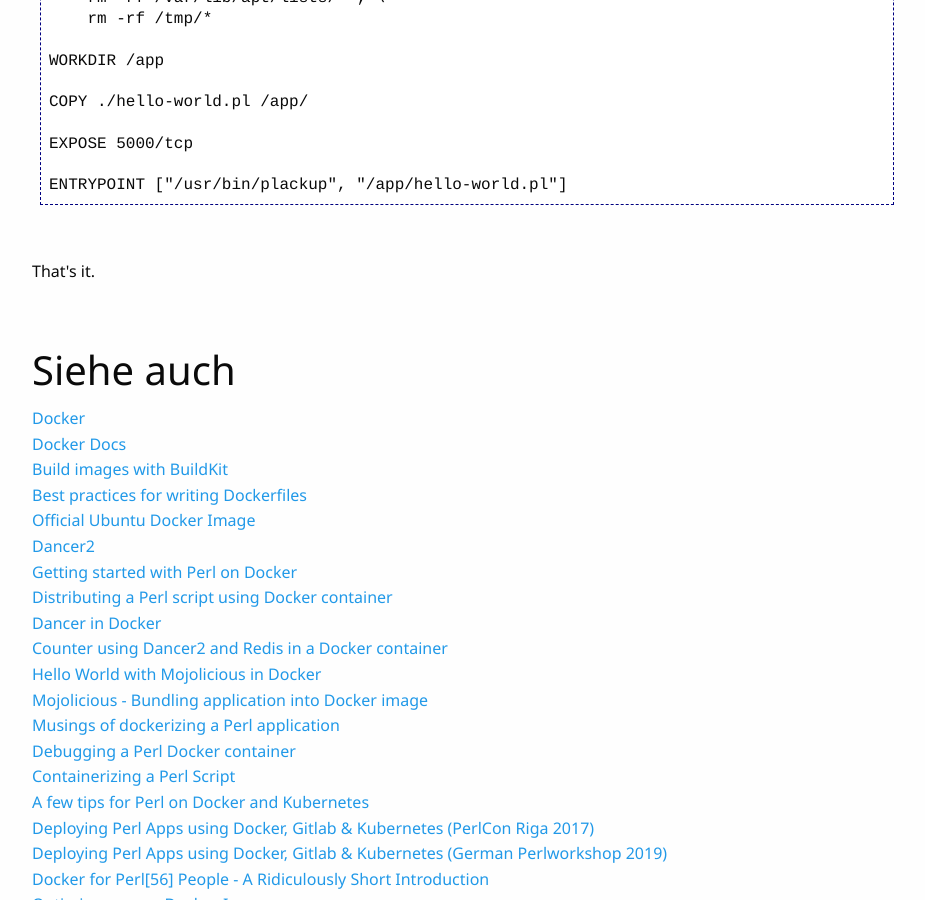
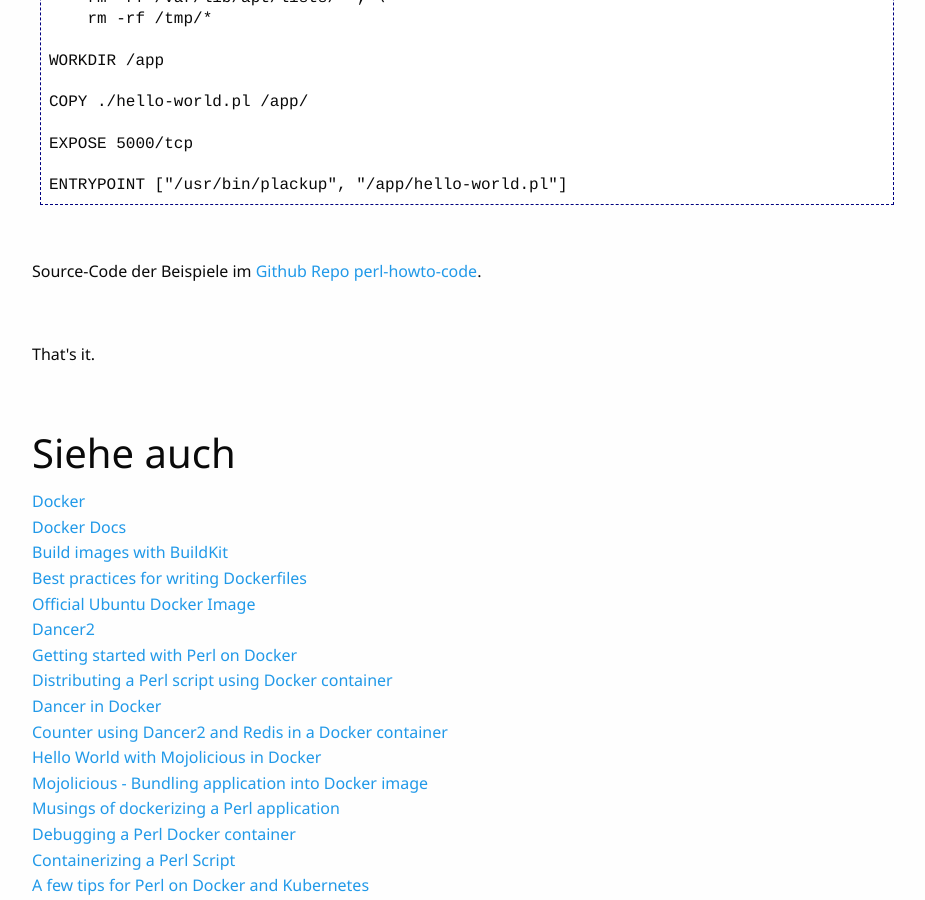
Before and after one commit to perl-howto/perl-howto.github.io, a Jekyll site: the page built from _posts/2021-08-31-perl-on-docker-dancer2-hello-world-example.html, in a window 1280 px wide and 900 px high, scrolled down 8093 px. Shown: the whole window, without its empty margins (23-948 px from the left). Built offline with Jekyll 4.4.1, drawn with Linux system fonts in a browser that asks for light colours.

Commit message:
Added link to Github repo https://github.com/perl-howto/perl-howto-code

```diff
--- a/_posts/2021-08-04-finance-ta-perl-bibliothek-zur-nutzung-der-technical-analysis-library.html
+++ b/_posts/2021-08-04-finance-ta-perl-bibliothek-zur-nutzung-der-technical-analysis-library.html
@@ -594,6 +594,11 @@ Hier das Beispielprogramm:
 
 <p>&nbsp;</p>
 <p>
+Source-Code der Beispiele im <a href="https://github.com/perl-howto/perl-howto-code">Github Repo perl-howto-code</a>.
+</p>
+
+<p>&nbsp;</p>
+<p>
 That's it.
 </p>
 
--- a/_posts/2021-08-06-historische-volatilitaet-von-wertpapieren-mit-math-business-blackscholes-berechnen.html
+++ b/_posts/2021-08-06-historische-volatilitaet-von-wertpapieren-mit-math-business-blackscholes-berechnen.html
@@ -244,3 +244,8 @@ Das Programm erzeugt z.B. folgende Ausgabe:
 </ul>
 
 <p>&nbsp;</p>
+<p>
+Source-Code der Beispiele im <a href="https://github.com/perl-howto/perl-howto-code">Github Repo perl-howto-code</a>.
+</p>
+
+<p>&nbsp;</p>
--- a/_posts/2021-08-31-perl-on-docker-dancer2-hello-world-example.html
+++ b/_posts/2021-08-31-perl-on-docker-dancer2-hello-world-example.html
@@ -377,6 +377,11 @@ ENTRYPOINT ["/usr/bin/plackup", "/app/hello-world.pl"]
 
 <p>&nbsp;</p>
 <p>
+Source-Code der Beispiele im <a href="https://github.com/perl-howto/perl-howto-code">Github Repo perl-howto-code</a>.
+</p>
+
+<p>&nbsp;</p>
+<p>
 That's it.
 </p>
 
--- a/_posts/2021-09-04-perl-on-docker-offizielle-perl-docker-images.html
+++ b/_posts/2021-09-04-perl-on-docker-offizielle-perl-docker-images.html
@@ -689,6 +689,11 @@ Diese Aufgabe lösen die <a href="https://hub.docker.com/_/perl">Official Docker
 </ul>
 
 <p>&nbsp;</p>
+<p>
+Source-Code der Beispiele im <a href="https://github.com/perl-howto/perl-howto-code">Github Repo perl-howto-code</a>.
+</p>
+
+<p>&nbsp;</p>
 <h2>Bildnachweis</h2>
 <p>
 Resized <a href="https://unsplash.com/photos/aOx95Z6hlK0">Photo</a> by <a href="https://unsplash.com/@kristianegelund?utm_source=unsplash&utm_medium=referral&utm_content=creditCopyText">Kristian Egelund</a> on <a href="https://unsplash.com/s/photos/container-camel?utm_source=unsplash&utm_medium=referral&utm_content=creditCopyText">Unsplash</a>
```
